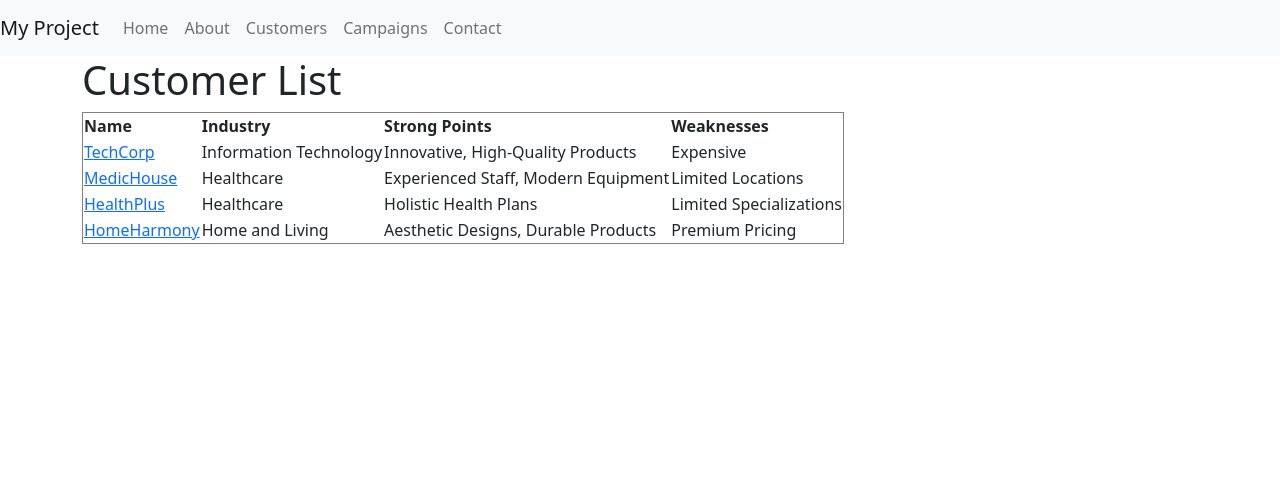
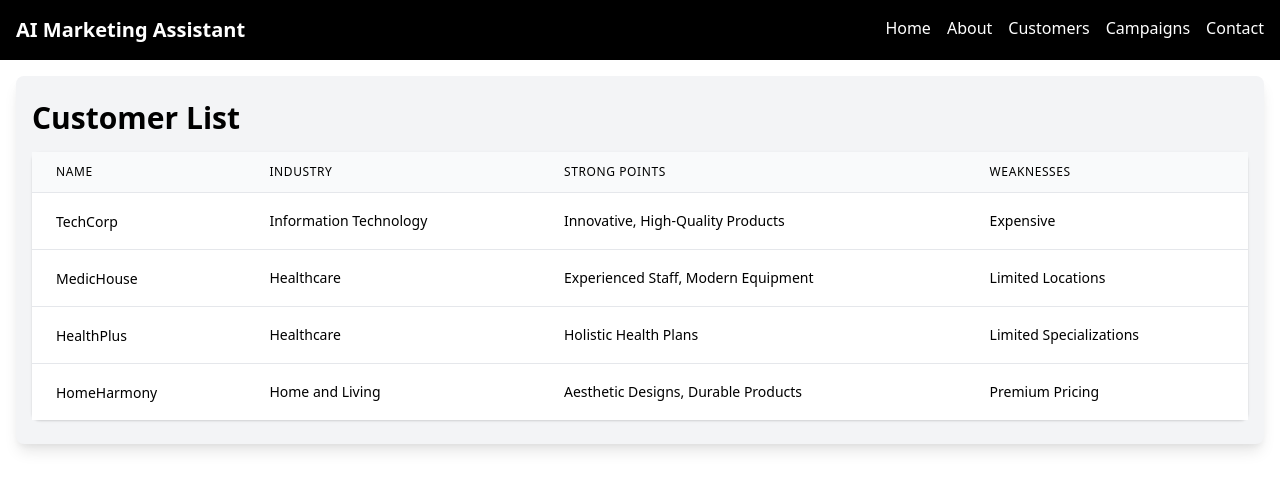
Before and after one commit to jimmy-larsson/ai_marketing_assistant, a Django app: page /marketing/customer_list/ in a window 1280 px wide. Shown: the top 490 px of the page. Run offline with Django 4.2, Linux system fonts and the light colour scheme; data comes from the database, SQL or seed files in the repository; parts of the project's set-up code (start-up, migrations or seed data) failed here and were passed over.

Commit message:
UPDATE: Styling

```diff
--- a/marketing/templatetags/custom_filters.py
+++ b/marketing/templatetags/custom_filters.py
@@ -1,7 +1,26 @@
 from django import template
+from django.forms import BoundField
 
 register = template.Library()
+
 
 @register.filter(name='get_item')
 def get_item(dictionary, key):
     return dictionary.get(key)
+
+
+@register.filter
+def add_tailwind_classes(value, arg):
+    if not isinstance(value, BoundField):
+        return value
+
+    widget = value.field.widget
+    css_classes = widget.attrs.get('class', '')
+    css_class_list = css_classes.split()
+
+    tailwind_classes = arg if arg else 'p-2 border rounded text-gray-600'
+
+    if not set(tailwind_classes.split()).issubset(set(css_class_list)):
+        widget.attrs['class'] = f"{css_classes} {tailwind_classes}".strip()
+
+    return value
--- a/templates/base.html
+++ b/templates/base.html
@@ -3,42 +3,30 @@
 <head>
     <meta charset="UTF-8">
     <title>{% block title %}AI Marketing Assistant{% endblock %}</title>
-    <link href="https://cdn.jsdelivr.net/npm/bootstrap@5.1.3/dist/css/bootstrap.min.css" rel="stylesheet">
+    <link href="https://cdn.jsdelivr.net/npm/tailwindcss@2.2.16/dist/tailwind.min.css" rel="stylesheet">
 </head>
-<body>
-    <nav class="navbar navbar-expand-lg navbar-light bg-light">
-        <a class="navbar-brand" href="#">My Project</a>
-        <button class="navbar-toggler" type="button" data-toggle="collapse" data-target="#navbarNav" aria-controls="navbarNav" aria-expanded="false" aria-label="Toggle navigation">
-            <span class="navbar-toggler-icon"></span>
-        </button>
-        <div class="collapse navbar-collapse" id="navbarNav">
-            <ul class="navbar-nav">
-                <li class="nav-item active">
-                    <a class="nav-link" href="#">Home</a>
-                </li>
-                <li class="nav-item">
-                    <a class="nav-link" href="#">About</a>
-                </li>
-                <li class="nav-item">
-                    <a class="nav-link" href="{% url 'customer_list' %}">Customers</a>
-                </li>
-                <li class="nav-item">
-                    <a class="nav-link" href="#">Campaigns</a>
-                </li>
-                <li class="nav-item">
-                    <a class="nav-link" href="#">Contact</a>
-                </li>
-                <!-- Add more items as needed -->
-            </ul>
+<body class="bg-white text-black font-sans leading-normal tracking-normal">
+
+    <nav class="bg-black text-white p-4">
+        <div class="container mx-auto">
+            <div class="flex justify-between">
+                <a class="text-xl font-bold text-white" href="#">AI Marketing Assistant</a>
+                <ul class="flex space-x-4">
+                    <li><a class="text-white hover:text-gray-300" href="#">Home</a></li>
+                    <li><a class="text-white hover:text-gray-300" href="#">About</a></li>
+                    <li><a class="text-white hover:text-gray-300" href="{% url 'customer_list' %}">Customers</a></li>
+                    <li><a class="text-white hover:text-gray-300" href="#">Campaigns</a></li>
+                    <li><a class="text-white hover:text-gray-300" href="#">Contact</a></li>
+                </ul>
+            </div>
         </div>
     </nav>
 
-    <div class="container">
+    <div class="container mx-auto p-4">
         {% block content %}
         <!-- Your main content goes here -->
         {% endblock %}
     </div>
 
-    <script src="https://cdn.jsdelivr.net/npm/bootstrap@5.1.3/dist/js/bootstrap.bundle.min.js"></script>
 </body>
 </html>
--- a/templates/marketing/customer_list.html
+++ b/templates/marketing/customer_list.html
@@ -1,29 +1,38 @@
-{% extends 'base.html' %}
+{% extends 'base.html' %}  {# Make sure to extend the correct base template for Alternative 5 #}
 
 {% block title %}AI Marketing Assistant - Customer - List{% endblock %}
 
 {% block content %}
-    <h1>Customer List</h1>
+    <div class="container mx-auto px-4 bg-gray-100 rounded-lg p-6 shadow-lg">
+        <h1 class="text-3xl font-semibold text-black mb-4">Customer List</h1>
 
-    <table border="1">
-        <thead>
+        <table class="min-w-full divide-y divide-gray-200 bg-white rounded-lg shadow">
+            <thead class="bg-gray-50">
             <tr>
-            <th>Name</th>
-            <th>Industry</th>
-            <th>Strong Points</th>
-            <th>Weaknesses</th>
+                <th class="px-6 py-3 text-left text-xs font-medium text-black uppercase tracking-wider">Name</th>
+                <th class="px-6 py-3 text-left text-xs font-medium text-black uppercase tracking-wider">Industry</th>
+                <th class="px-6 py-3 text-left text-xs font-medium text-black uppercase tracking-wider">Strong Points</th>
+                <th class="px-6 py-3 text-left text-xs font-medium text-black uppercase tracking-wider">Weaknesses</th>
             </tr>
             </thead>
-        <tbody>
+            <tbody class="bg-white divide-y divide-gray-200">
             {% for customer in customers %}
                 <tr>
-                <td><a href="{% url 'customer_detail' customer.id %}">{{ customer.name }}</a></td>
-                <td>{{ customer.industry }}</td>
-                <td>{{ customer.strong_points }}</td>
-                <td>{{ customer.weaknesses }}</td>
+                    <td class="px-6 py-4 whitespace-nowrap">
+                        <a href="{% url 'customer_detail' customer.id %}" class="text-sm text-black">{{ customer.name }}</a>
+                    </td>
+                    <td class="px-6 py-4 whitespace-nowrap">
+                        <div class="text-sm text-black">{{ customer.industry }}</div>
+                    </td>
+                    <td class="px-6 py-4 whitespace-nowrap">
+                        <div class="text-sm text-black">{{ customer.strong_points }}</div>
+                    </td>
+                    <td class="px-6 py-4 whitespace-nowrap">
+                        <div class="text-sm text-black">{{ customer.weaknesses }}</div>
+                    </td>
                 </tr>
             {% endfor %}
             </tbody>
         </table>
-
+    </div>
 {% endblock %}
```
Also changed, not shown: templates/marketing/add_campaign.html (+18 -6 lines), templates/marketing/campaign_detail.html (+40 -23 lines), templates/marketing/customer_detail.html (+30 -23 lines), templates/marketing/edit_customer.html (+19 -7 lines), 1 other file. Lines whose indentation alone changed are shown as unchanged.
